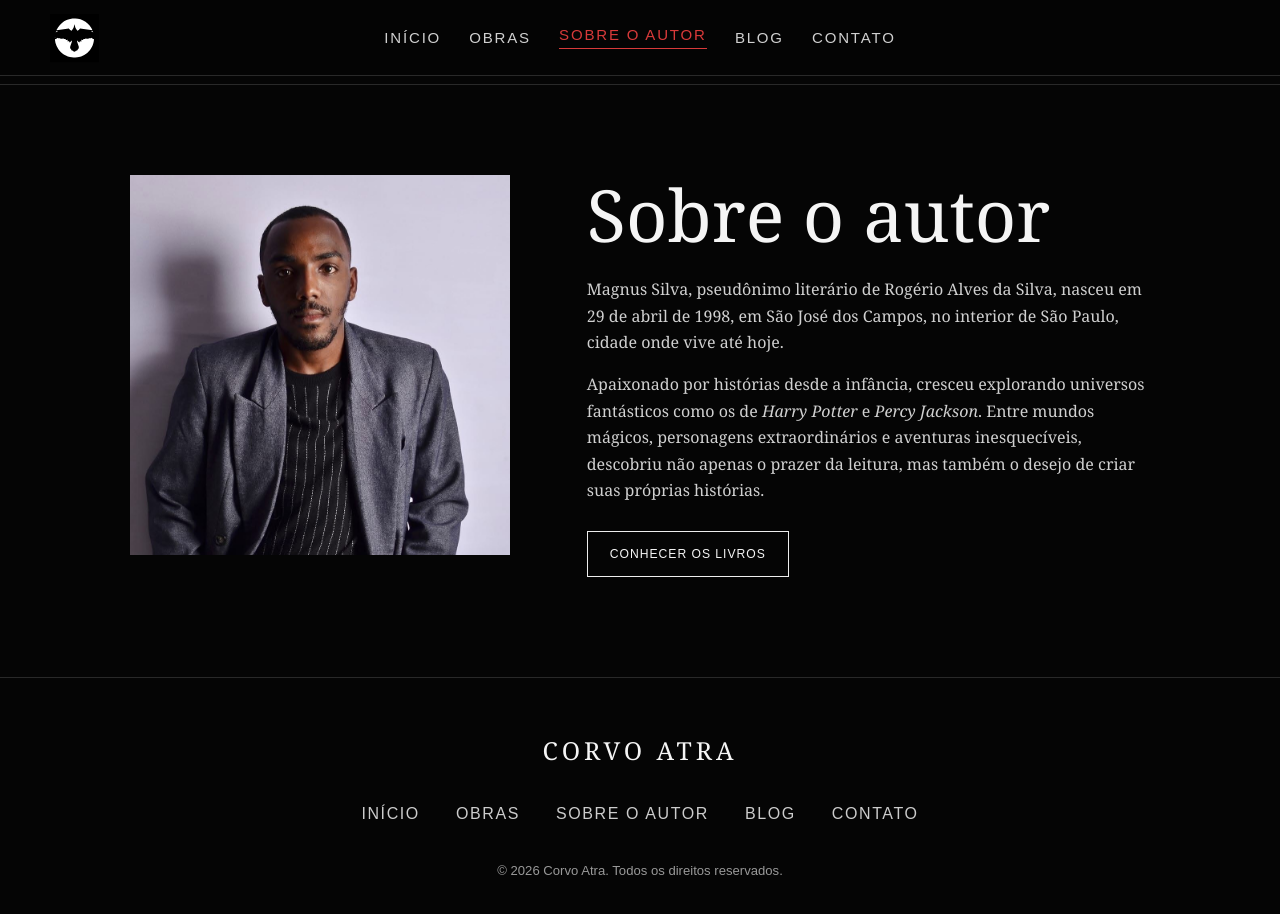
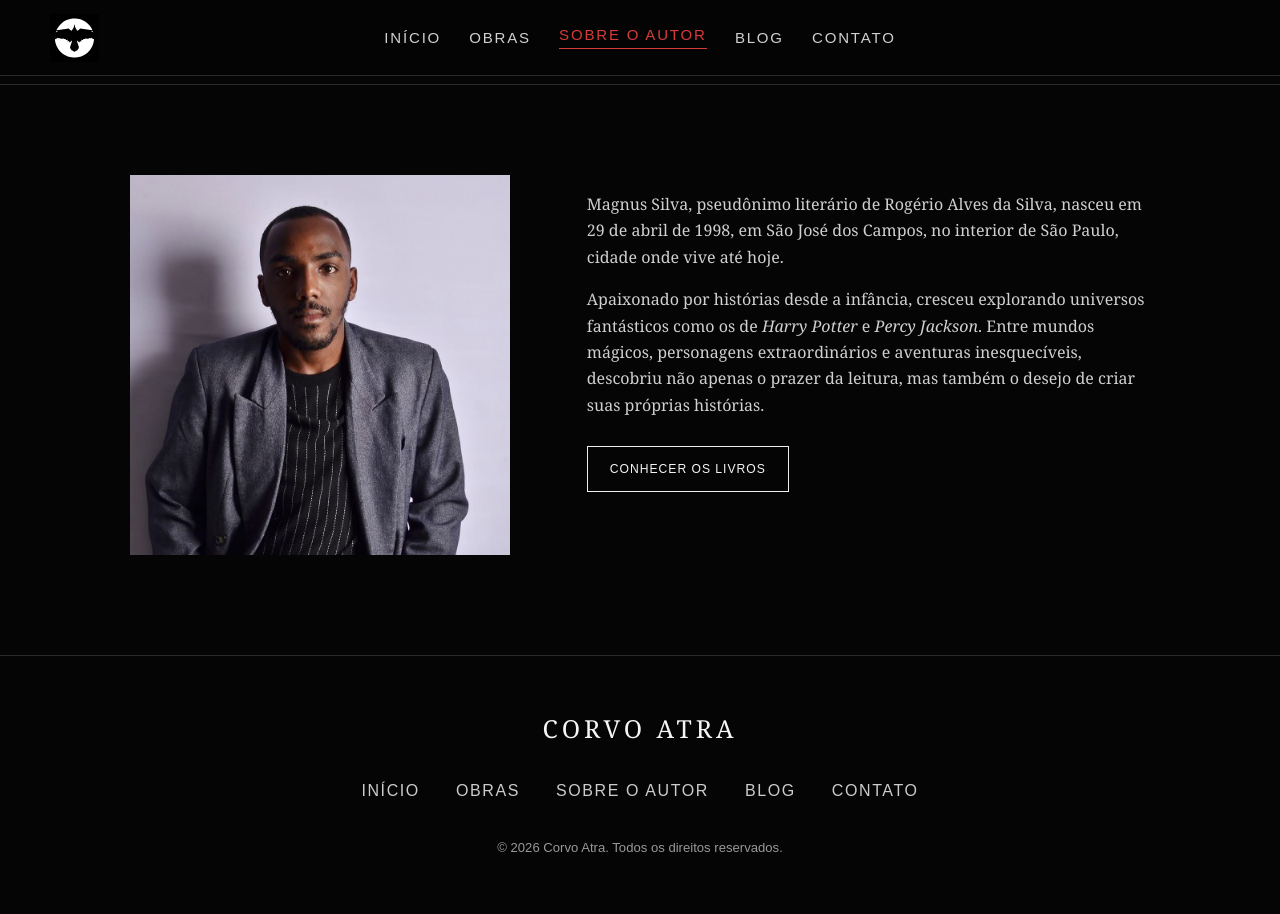
Before and after one commit to corvoatra/corvo-atra, a Jekyll site: the page built from autor.html, in a window 1280 px wide and 923 px high. Shown: the top 914 px of the window. Built offline with Jekyll 4.4.1, drawn with Linux system fonts in a browser that asks for light colours.

Commit message:
Remove cabeçalho introdutório e mostra conteúdo diretamente em autor.html

```diff
--- a/autor.html
+++ b/autor.html
@@ -18,4 +18,4 @@ header nav a:hover,header nav a:focus-visible { color:#fff; }
 @media(max-width:480px) { header nav { column-gap:18px; row-gap:10px; font-size:.73rem; } }
 </style><link href="site-desktop.css?v=shared-header-6" rel="stylesheet"/><style>
 .author-page{padding-top:70px;padding-bottom:100px}.author-grid{display:grid;grid-template-columns:minmax(250px,380px) minmax(0,1fr);align-items:start;gap:clamp(30px,6vw,85px);max-width:1020px;margin:auto}.author-photo img{width:100%;height:auto;aspect-ratio:1/1;object-fit:cover;display:block}.author-copy h1{margin-bottom:22px}.author-copy p{max-width:620px}.bio-note{font:0.78rem Arial,sans-serif;letter-spacing:.02em;color:#a99c85;margin-top:28px}@media(max-width:700px){.author-page{padding-top:38px;padding-bottom:65px}.author-grid{grid-template-columns:1fr;gap:30px}.author-photo{max-width:360px;width:100%;margin:auto}.author-copy h1{font-size:clamp(2.4rem,9vw,3.5rem)}}
-</style></head><body>{% include site-header.html %}<hr/><main class="wrap author-page"><div class="author-grid"><div class="author-photo"><img alt="Retrato do autor" loading="eager" src="assets/imagens/foto-autor.jpg"/></div><div class="author-copy"><h1>Sobre o autor</h1><p>Magnus Silva, pseudônimo literário de Rogério Alves da Silva, nasceu em 29 de abril de 1998, em São José dos Campos, no interior de São Paulo, cidade onde vive até hoje.</p><p>Apaixonado por histórias desde a infância, cresceu explorando universos fantásticos como os de <em>Harry Potter</em> e <em>Percy Jackson</em>. Entre mundos mágicos, personagens extraordinários e aventuras inesquecíveis, descobriu não apenas o prazer da leitura, mas também o desejo de criar suas próprias histórias.</p><div class="actions"><a class="button secondary" href="obras.html">Conhecer os livros</a></div></div></div></main><footer><div class="brand">CORVO ATRA</div><nav aria-label="Navegação do rodapé" class="links"><a href="index.html">Início</a><a href="obras.html">Obras</a><a href="autor.html">Sobre o autor</a><a href="blog/">Blog</a><a href="contato.html">Contato</a></nav><div class="copyright">© 2026 Corvo Atra. Todos os direitos reservados.</div></footer></body></html>
+</style></head><body>{% include site-header.html %}<hr/><main class="wrap author-page"><div class="author-grid"><div class="author-photo"><img alt="Retrato do autor" loading="eager" src="assets/imagens/foto-autor.jpg"/></div><div class="author-copy"><p>Magnus Silva, pseudônimo literário de Rogério Alves da Silva, nasceu em 29 de abril de 1998, em São José dos Campos, no interior de São Paulo, cidade onde vive até hoje.</p><p>Apaixonado por histórias desde a infância, cresceu explorando universos fantásticos como os de <em>Harry Potter</em> e <em>Percy Jackson</em>. Entre mundos mágicos, personagens extraordinários e aventuras inesquecíveis, descobriu não apenas o prazer da leitura, mas também o desejo de criar suas próprias histórias.</p><div class="actions"><a class="button secondary" href="obras.html">Conhecer os livros</a></div></div></div></main><footer><div class="brand">CORVO ATRA</div><nav aria-label="Navegação do rodapé" class="links"><a href="index.html">Início</a><a href="obras.html">Obras</a><a href="autor.html">Sobre o autor</a><a href="blog/">Blog</a><a href="contato.html">Contato</a></nav><div class="copyright">© 2026 Corvo Atra. Todos os direitos reservados.</div></footer></body></html>
```
